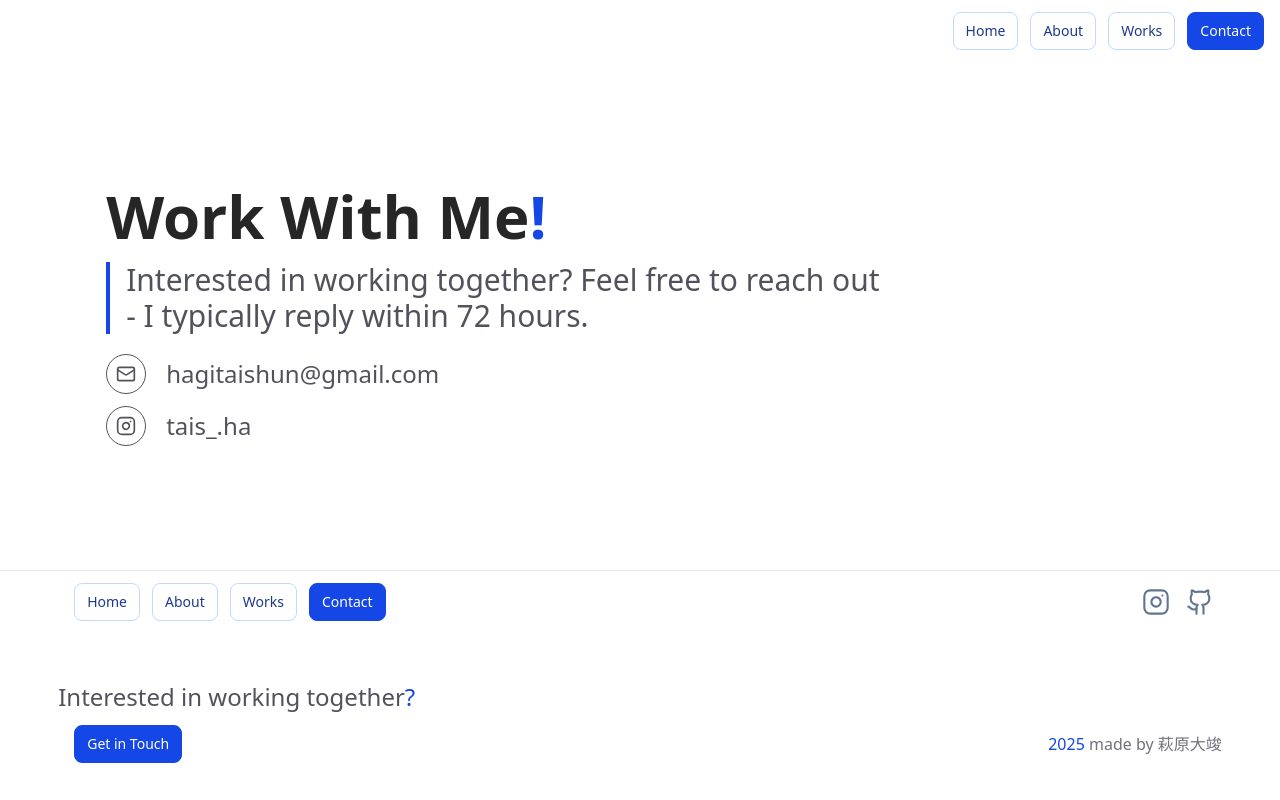
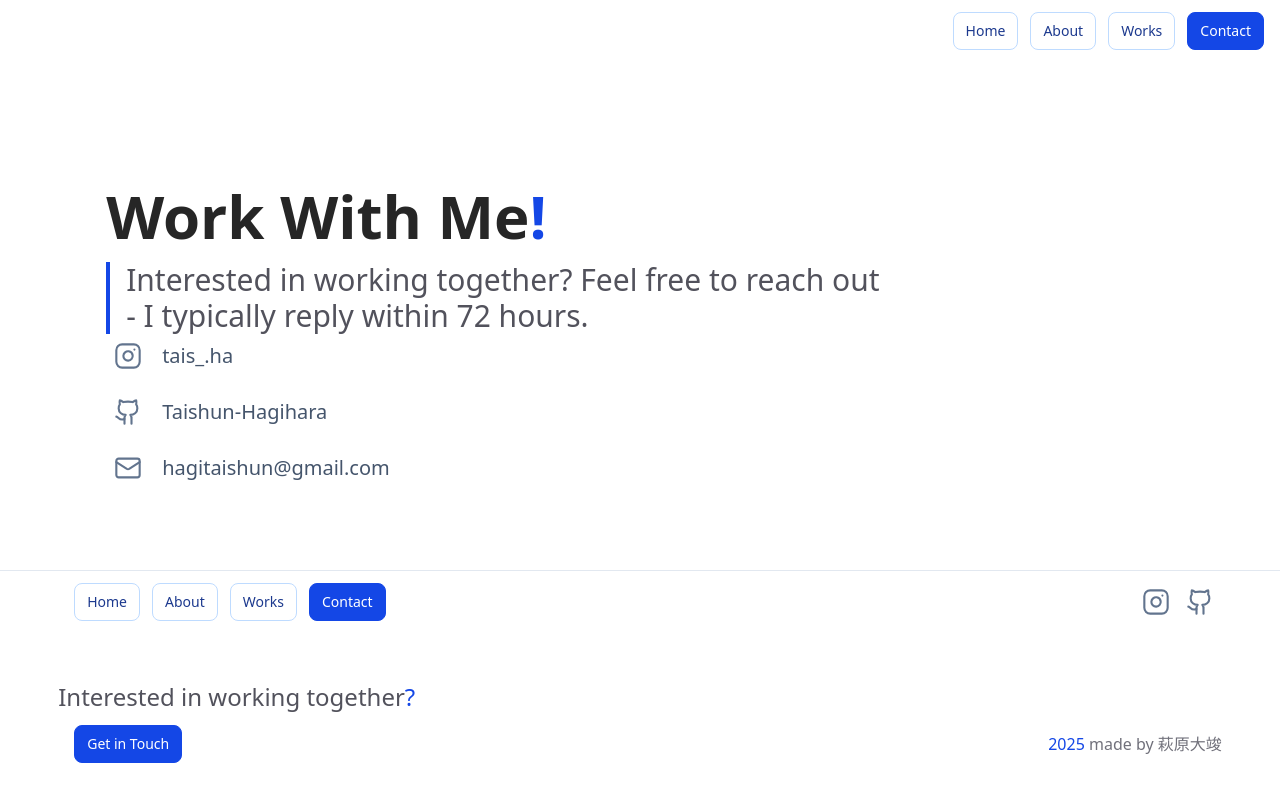
Before and after one commit to Taishun-Hagihara/taishun-portfolio, a React (Vite) app: page /contact in a window 1280 px wide. Built offline with nearby package versions, Linux system fonts and the light colour scheme.

Commit message:
revise Contact

```diff
--- a/src/components/ContactLinks.jsx
+++ /dev/null
@@ -1,23 +0,0 @@
-import { Mail, Instagram} from "lucide-react";
-import SocialLinks from "../components/SocialLinks";
-
-const ContactLink = () => {
-    return (
-        <div className="">
-            <div className="flex items-center justify-start text-zinc-600 text-2xl mt-5 ">
-                <div className="w-10 h-10 rounded-full border border-current flex items-center justify-center mr-5">
-                    <Mail size={20} />
-                </div>
-                <p>hagitaishun@gmail.com</p>
-            </div>
-            <div className="flex items-center justify-start text-zinc-600 text-2xl mt-3">
-                <div className="w-10 h-10 rounded-full border border-current flex items-center justify-center mr-5">
-                    <Instagram size={20} />
-                </div>
-                <p>tais_.ha</p>
-            </div>
-        </div>
-    );
-};
-
-export default ContactLink;
--- /dev/null
+++ b/src/components/SocialLinks_2.jsx
@@ -0,0 +1,33 @@
+import { Instagram,  Github,  Mail} from "lucide-react";
+
+const SOCIALS = [
+    { href: "https://www.instagram.com/tais_.ha/", label: "Instagram", Icon: Instagram ,data:"tais_.ha"},
+    { href: "https://github.com/Taishun-Hagihara", label: "GitHub", Icon: Github ,data:"Taishun-Hagihara"},
+    { href: "https://mail.google.com/", label: "Mail", Icon: Mail ,data:"hagitaishun@gmail.com"}
+
+];
+
+export default function SocialLinks2() {
+    return (
+        <nav>
+            <ul className="flex flex-col gap-3">
+                {SOCIALS.map(({ href, label, Icon, data }) => (
+                    <li key={label} className="flex items-center gap-3">
+                        <a
+                            href={href}
+                            target="_blank"
+                            rel="noopener noreferrer"
+                            aria-label={label}
+                            className="inline-flex items-center justify-center p-2 rounded-lg text-slate-500 transition hover:text-blue-700 hover:-translate-y-0.5 focus-visible:outline-none focus-visible:ring-2 focus-visible:ring-blue-700"
+                        >
+                            <Icon className="h-7 w-7" strokeWidth={1.8} />
+                        </a>
+                        <span className="text-slate-600 text-base sm:text-lg lg:text-xl">
+                            {data}
+                        </span>
+                    </li>
+                ))}
+            </ul>
+        </nav>
+    )
+}
--- a/src/pages/Contact.jsx
+++ b/src/pages/Contact.jsx
@@ -1,4 +1,5 @@
-import ContactLink from "../components/ContactLinks"
+
+import SocialLinks2 from "../components/SocialLinks_2"
 
 export default function Contact() {
     return (
@@ -6,10 +7,7 @@ export default function Contact() {
             <h1 className="text-neutral-800 text-3xl sm:text-6xl w-11/12 sm:w-13/15 mx-auto font-bold mb-4">Work With Me<span className="text-blue-700">!</span></h1>
             <p className="text-zinc-600 text-lg sm:text-3xl w-11/12 sm:w-13/15 mx-auto border-l-4 border-blue-700 pl-4">Interested in working together? Feel free to reach out </p>
             <p className="text-zinc-600 text-lg sm:text-3xl w-11/12 sm:w-13/15 mx-auto border-l-4 border-blue-700 pl-4">- I typically reply within 72 hours.</p>
-            <div className="w-11/12 sm:w-13/15 mx-auto">
-            <ContactLink />
-
-            </div>
+            <div className="w-11/12 sm:w-13/15 mx-auto"><SocialLinks2 /></div>
         </div>
     )
 }
--- a/src/pages/Home.jsx
+++ b/src/pages/Home.jsx
@@ -1,6 +1,5 @@
-import ContactLink from "../components/ContactLinks";
+
 import SkillsTabs from "../components/SkillTabs.jsx";
-import Contact from "./Contact.jsx";
 
 
 export default function Home() {
```
